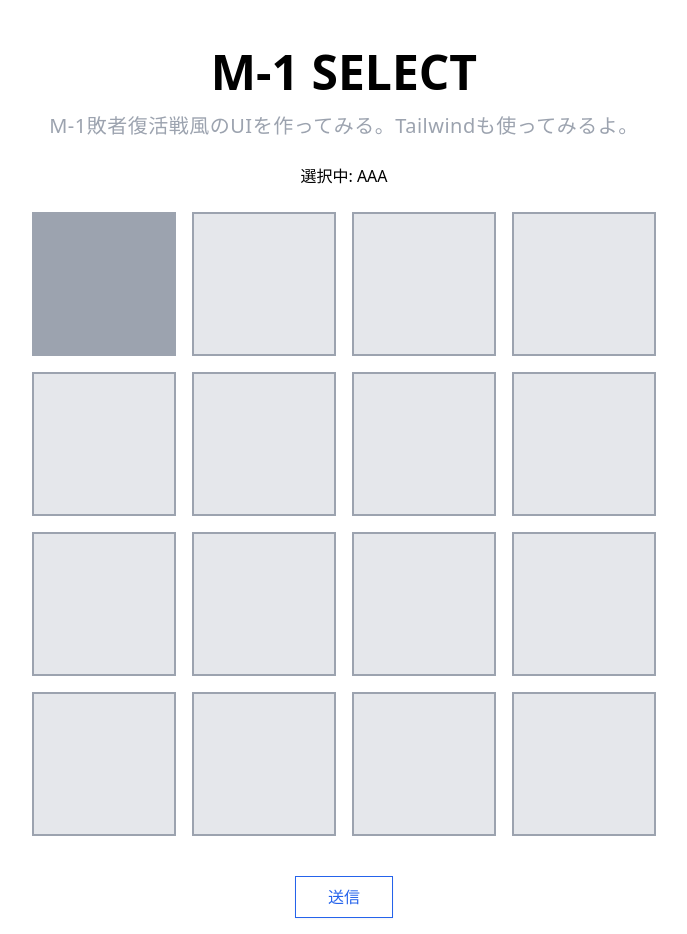
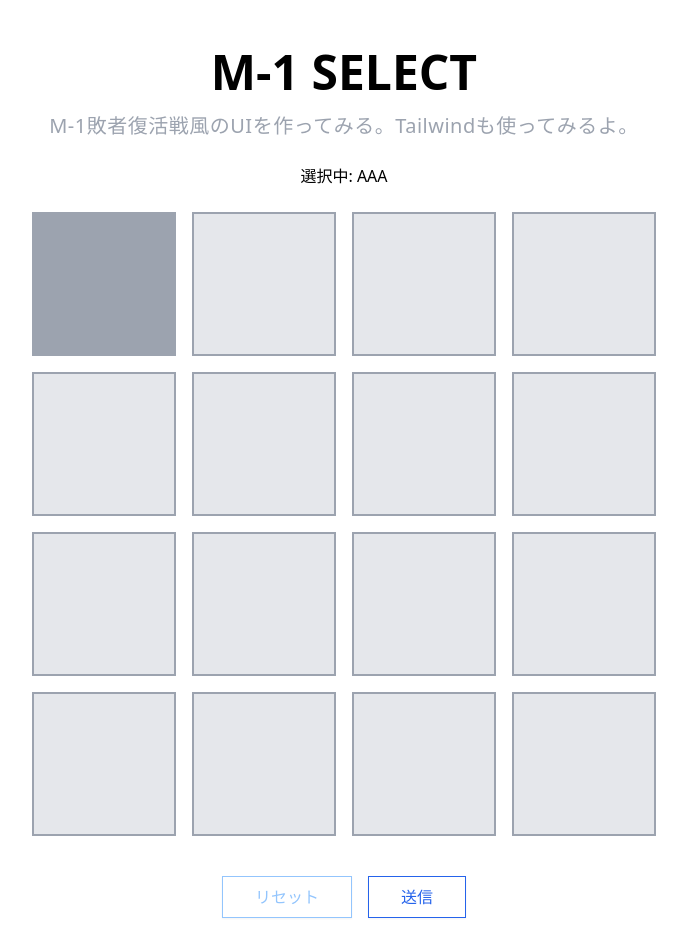
Before and after one commit to shimotsu4431/m1, a Next.js app: page / in a window 1280 px wide. Shown: the whole page, without its empty margins (296-983 px from the left). Built offline with nearby package versions, Linux system fonts and the light colour scheme.

Commit message:
add reset

```diff
--- a/hooks/useSelect.ts
+++ b/hooks/useSelect.ts
@@ -11,9 +11,7 @@ const useSelect = () => {
     }
   };
 
-  console.log(val)
-
-  return { val, handleChange }
+  return { val, setVal, handleChange }
 }
 
 export default useSelect
--- a/pages/index.tsx
+++ b/pages/index.tsx
@@ -4,7 +4,7 @@ import CardList from '../components/CardList'
 import useSelect from '../hooks/useSelect'
 
 const Home: React.FC = () => {
-  const { val, handleChange } = useSelect()
+  const { val, setVal, handleChange } = useSelect()
 
   const handleClick = useCallback(() => {
     alert(val)
@@ -28,6 +28,7 @@ const Home: React.FC = () => {
         <CardList val={val} handleChange={handleChange}></CardList>
       </section>
       <section className="flex justify-center">
+        <button onClick={() => setVal([])} className="uppercase px-8 py-2 mr-4 border border-blue-300 text-blue-300 max-w-max shadow-sm hover:shadow-md">リセット</button>
         <button onClick={() => handleClick()} className="uppercase px-8 py-2 border border-blue-600 text-blue-600 max-w-max shadow-sm hover:shadow-md">送信</button>
       </section>
       </main>
```
